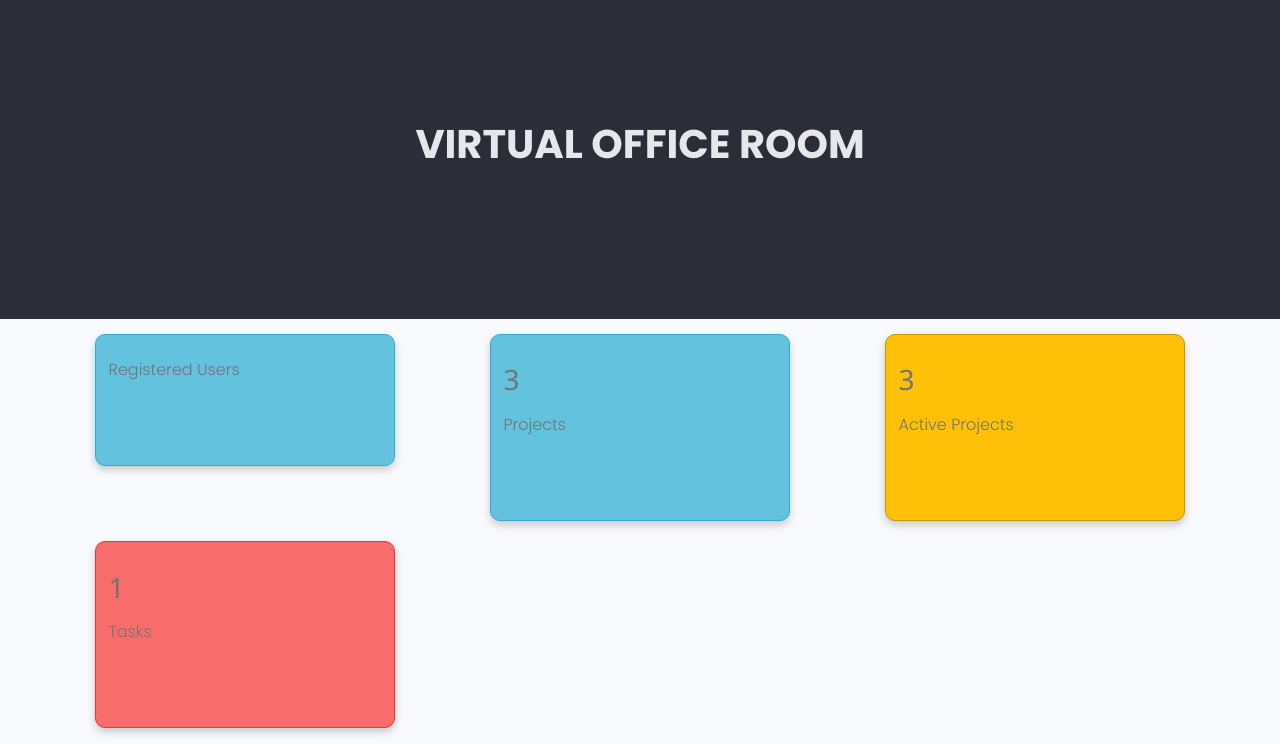
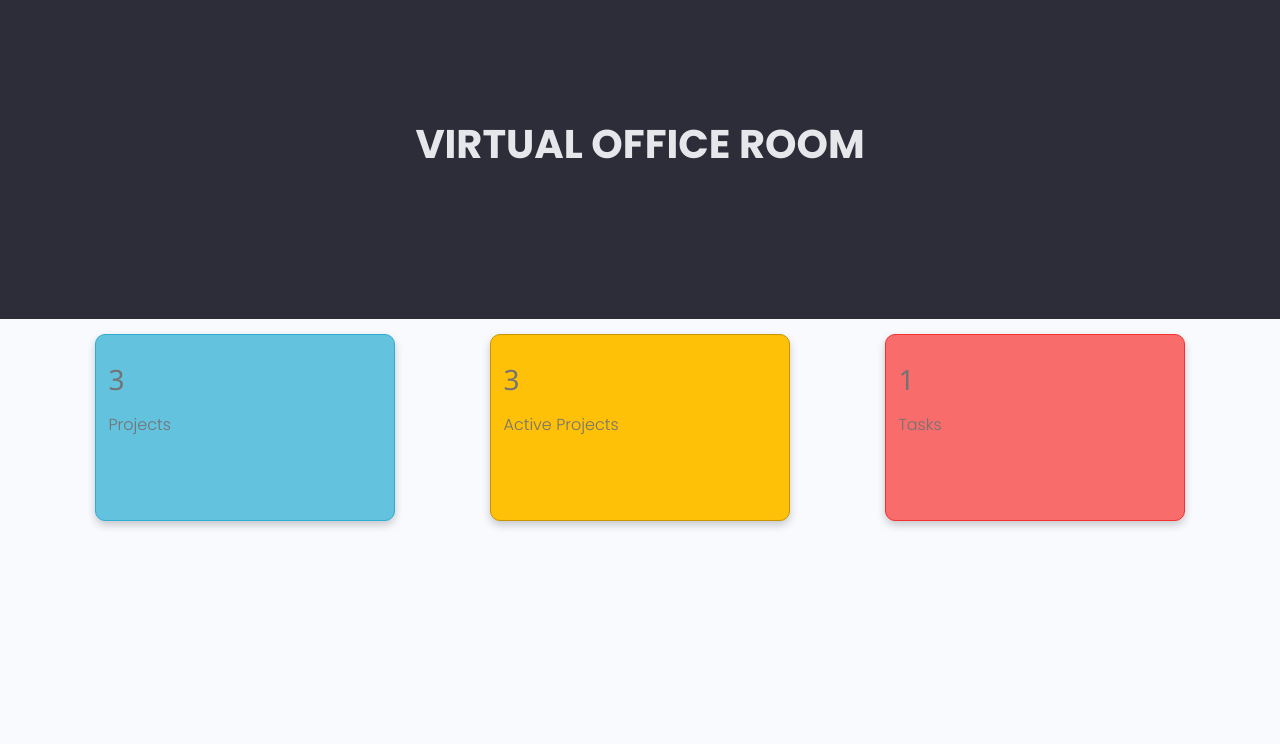
Before and after one commit to slsmart-developer/VirtualOfficeRoom, a Django app: page /core/dashboard/ in a window 1280 px wide. Shown: the part 56-800 px from the top of the page. Run offline with Django 4.2, Linux system fonts and the light colour scheme; data comes from the database, SQL or seed files in the repository; parts of the project's set-up code (start-up, migrations or seed data) failed here and were passed over; some libraries are stand-ins or nearby versions.

Commit message:
registered users part removed

```diff
--- a/core/templates/core/dashboard.html
+++ b/core/templates/core/dashboard.html
@@ -41,7 +41,7 @@
   <div class="grid-container row">
     <!--/.col-->
 
-    <div class="col-sm-12 col-lg-6">
+    {% comment %} <div class="col-sm-12 col-lg-6">
       <div class="card text-white bg-info">
         <div class="card-body pb-0">
 
@@ -52,7 +52,7 @@
           <canvas id="card-chart1" class="chart chartjs-render-monitor" height="70" width="248" style="display: block; width: 248px; height: 70px;"></canvas>
         </div>
       </div>
-    </div>
+    </div> {% endcomment %}
     <!--/.col-->
 
     <div class="col-sm-12 col-lg-6">
```
